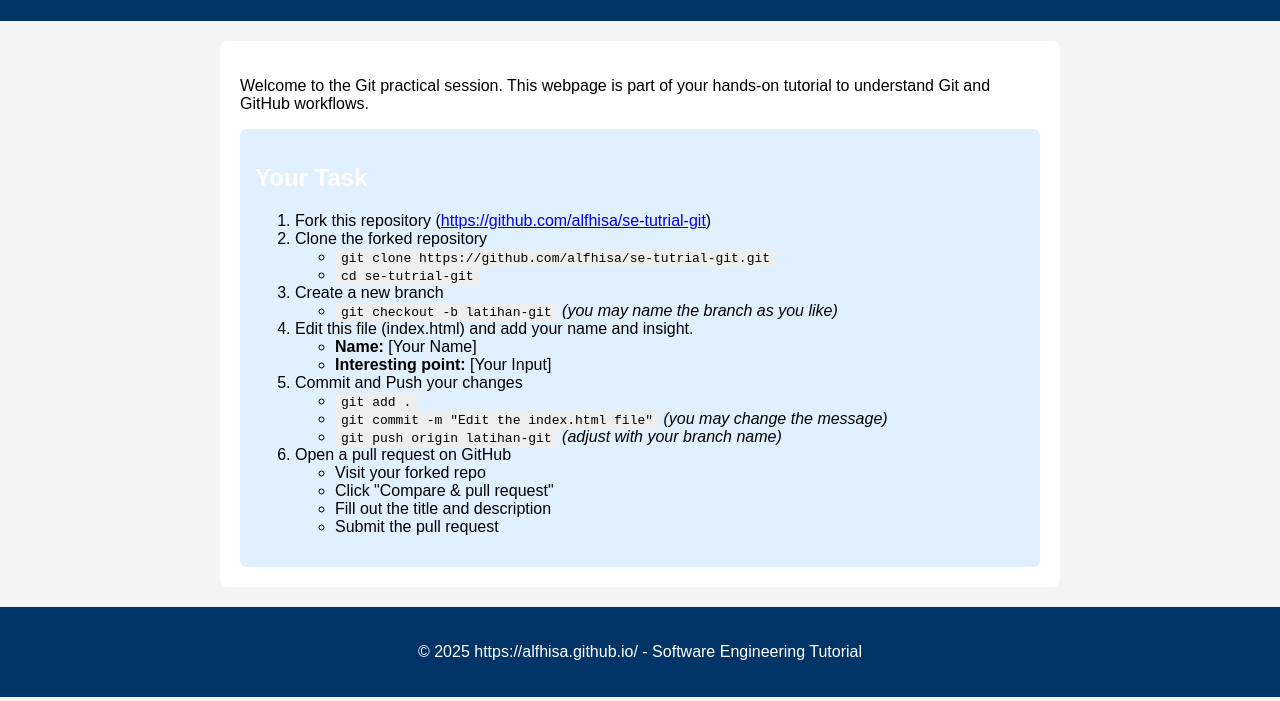
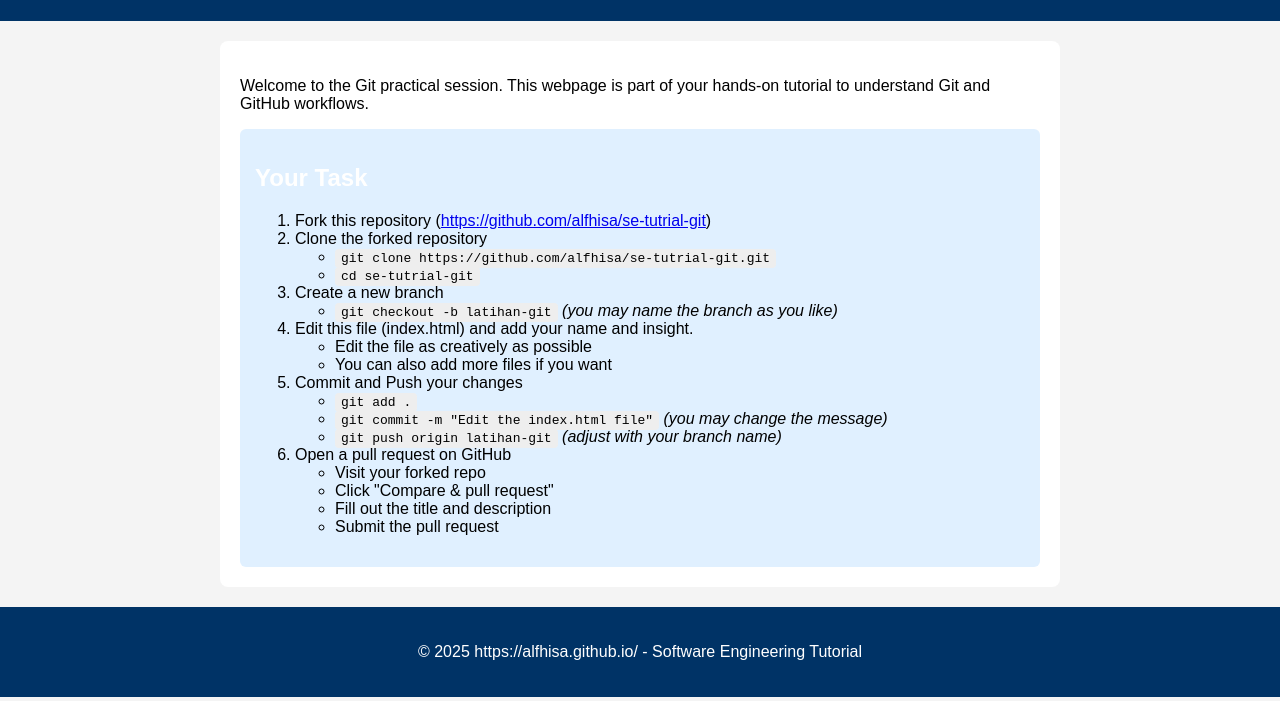
Before and after one commit to zeniarifani/se-tutorial-git, a plain HTML site: page index.html in a window 1280 px wide. Shown: the part 99-800 px from the top of the page. Drawn offline with Linux system fonts and the light colour scheme.

Commit message:
Update index.html

```diff
--- a/index.html
+++ b/index.html
@@ -62,8 +62,8 @@
         </li>
         <li>Edit this file (index.html) and add your name and insight.
           <ul>
-            <li><strong>Name:</strong> [Your Name]</li>
-            <li><strong>Interesting point:</strong> [Your Input]</li>
+            <li>Edit the file as creatively as possible</li>
+            <li>You can also add more files if you want</li>
           </ul>
         </li>
         <li>Commit and Push your changes
```
